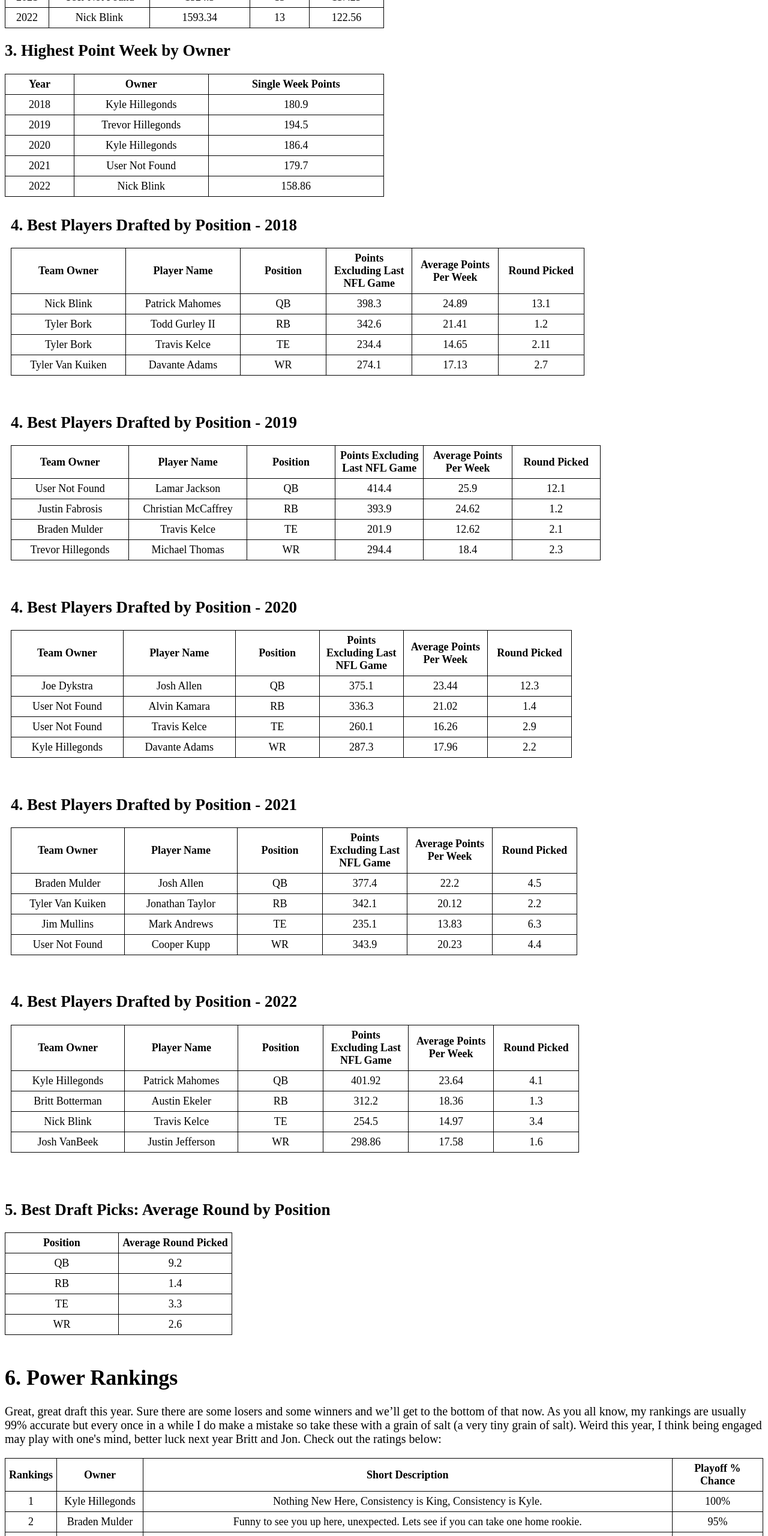
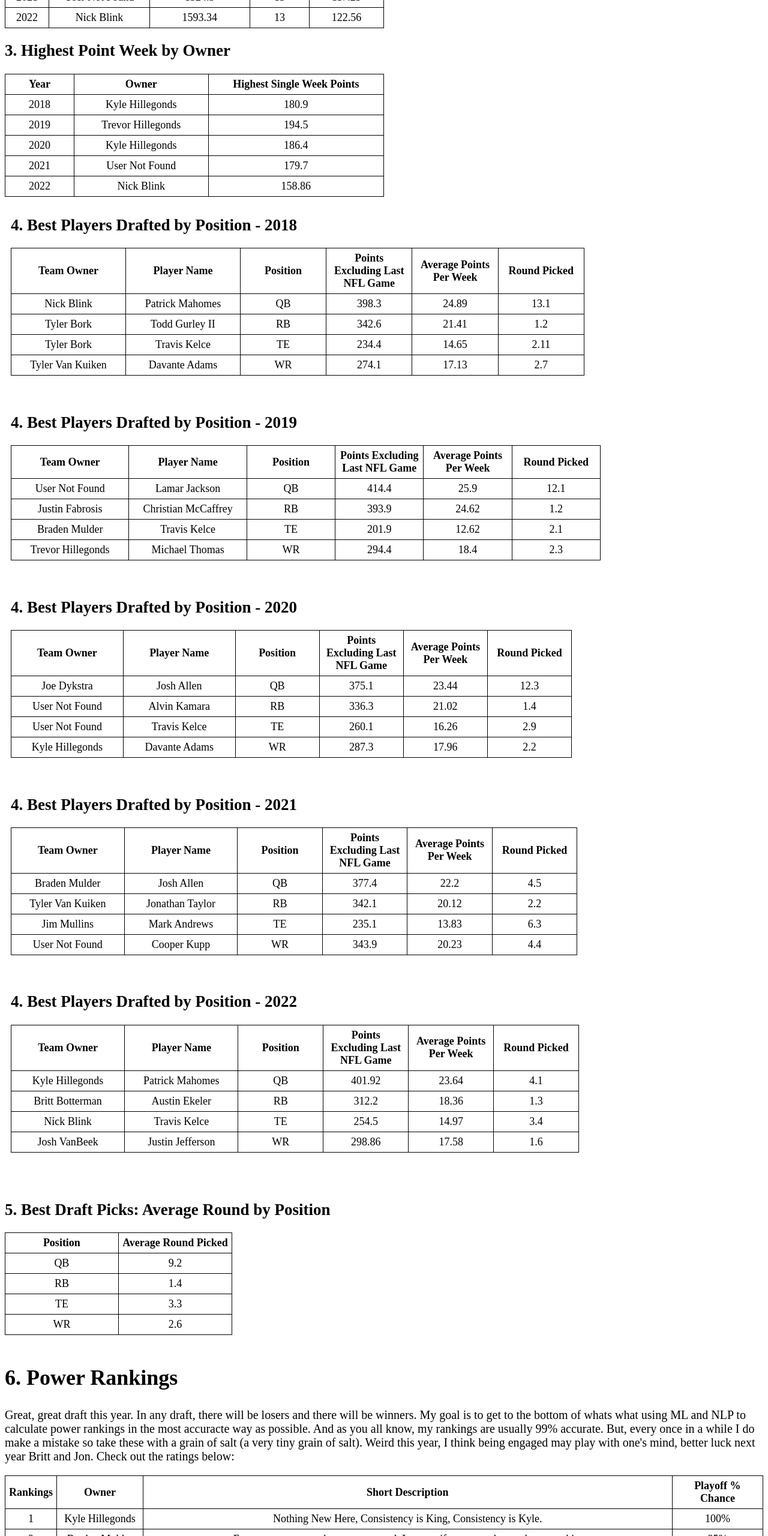
Before and after one commit to jrdykstra/jrdykstra.github.io, a plain HTML site: page index.html in a window 1280 px wide. Shown: the part 940-3500 px from the top of the page at 60% size. Drawn offline with Linux system fonts and the light colour scheme.

Commit message:
Update index.html

```diff
--- a/index.html
+++ b/index.html
@@ -155,7 +155,7 @@
     <tr>
       <th>Year</th>
       <th>Owner</th>
-      <th>Single Week Points</th>
+      <th>Highest Single Week Points</th>
     </tr>
     <tr>
       <td>2018</td>
@@ -485,8 +485,8 @@
     </tr>
   </table>
   <!-- Add your new large and bold text -->
-  <h1 style="font-weight: bold; font-size: 36px; text-align: left; margin-top: 50px;">6. Power Rankings</h1>
-  <p>Great, great draft this year. Sure there are some losers and some winners and we’ll get to the bottom of that now. As you all know, my rankings are usually 99% accurate but every once in a while I do make a mistake so take these with a grain of salt (a very tiny grain of salt). Weird this year, I think being engaged may play with one's mind, better luck next year Britt and Jon. Check out the ratings below:</p>
+  <h2 style="font-weight: bold; font-size: 36px; text-align: left; margin-top: 50px;">6. Power Rankings</h2>
+  <p>Great, great draft this year. In any draft, there will be losers and there will be winners. My goal is to get to the bottom of whats what using ML and NLP to calculate power rankings in the most accuracte way as possible. And as you all know, my rankings are usually 99% accurate. But, every once in a while I do make a mistake so take these with a grain of salt (a very tiny grain of salt). Weird this year, I think being engaged may play with one's mind, better luck next year Britt and Jon. Check out the ratings below:</p>
   <table>
     <tr>
       <th>Rankings</th>
```
